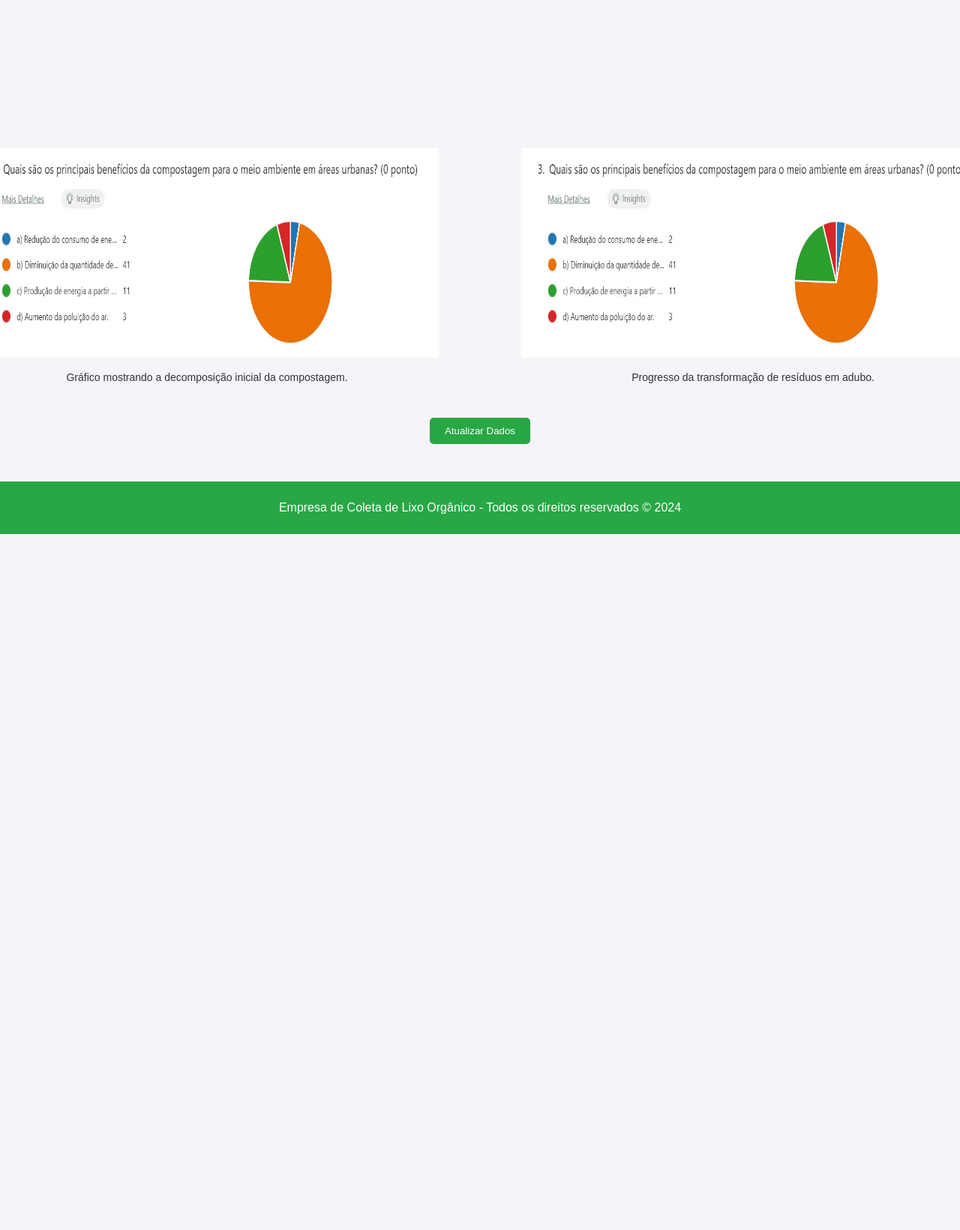
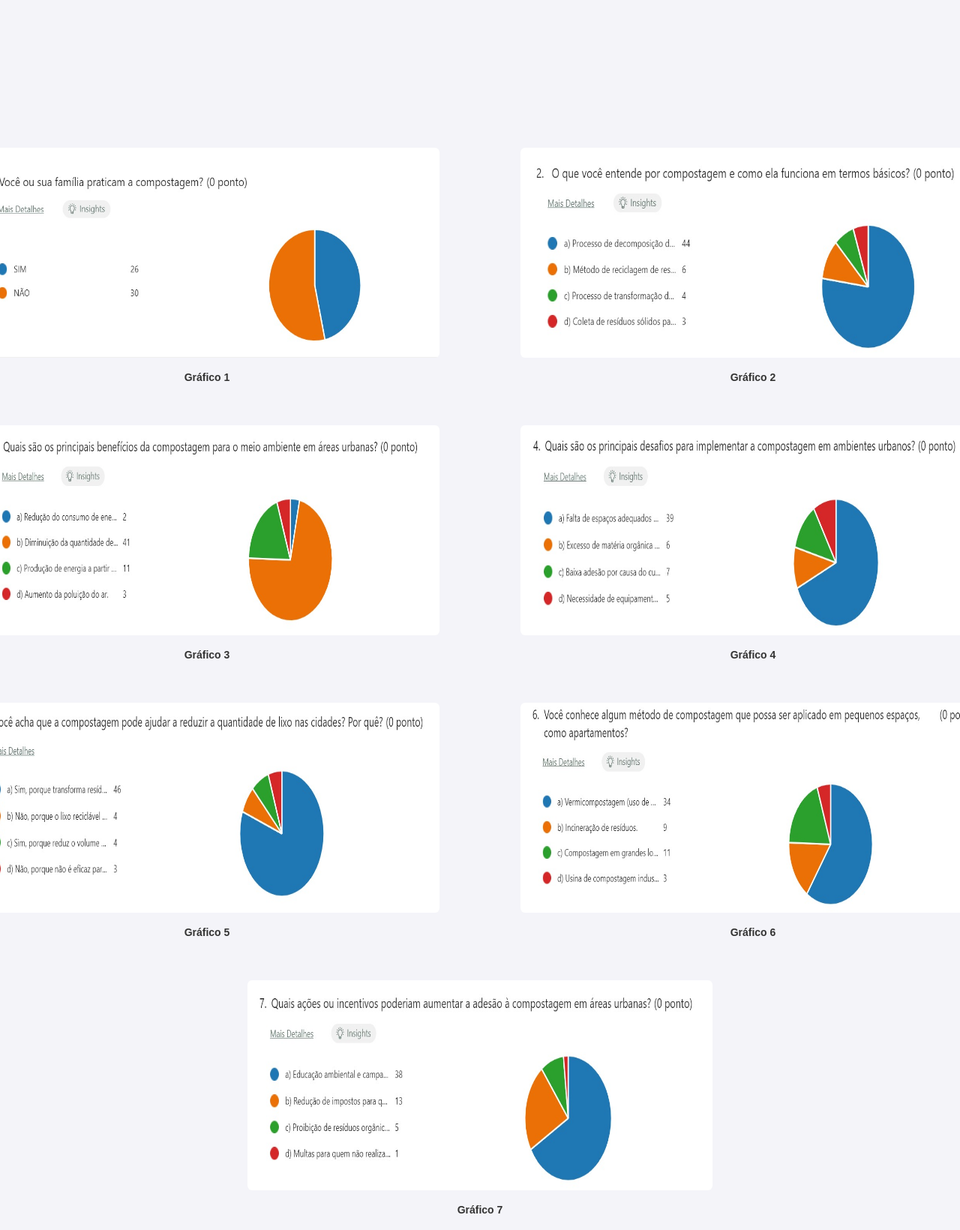
Before and after one commit to Teuzzx/Compostagem-1.0, a plain HTML site: page resultados.html in a window 1280 px wide. Shown: the part 617-2257 px from the top of the page at 75% size. Before the commit the page ends 1329 px from the top, so only its background shows below. Drawn offline with Linux system fonts and the light colour scheme.

Commit message:
Update resultados.html

```diff
--- a/resultados.html
+++ b/resultados.html
@@ -28,22 +28,57 @@
 
     <section id="graficos">
         <h2>Gráficos de Compostagem feitos na pesquisa de campo na<br> escola SESI Wilma Catão Araújo</h2>
+
         <div class="grafico">
             <canvas id="graficoProgresso"></canvas>
 
             <div class="imagens-container">
                 <figure>
-                    <img src="./img/beneficio compostagem.jpeg" alt="Compostagem 1" class="imagem-interativa">
-                    <figcaption>Gráfico mostrando a decomposição inicial da compostagem.</figcaption>
+                    <img src="./img/comp 1.jpeg" alt="Compostagem 1" class="imagem-interativa">
+                    <figcaption><strong>Gráfico 1</strong></figcaption>
                 </figure>
                 <figure>
-                    <img src="./img/beneficio compostagem.jpeg" alt="Compostagem 2" class="imagem-interativa">
-                    <figcaption>Progresso da transformação de resíduos em adubo.</figcaption>
+                    <img src="./img/comp 2.jpeg" alt="Compostagem 2" class="imagem-interativa">
+                    <figcaption><strong>Gráfico 2</strong></figcaption>
+                </figure>
+            </div>
+
+            <div class="imagens-container">
+                <figure>
+                    <img src="./img/comp 3.jpeg" alt="Compostagem 3" class="imagem-interativa">
+                    <figcaption><strong>Gráfico 3</strong></figcaption>
+                </figure>
+                <figure>
+                    <img src="./img/comp 4.jpeg" alt="Compostagem 4" class="imagem-interativa">
+                    <figcaption><strong>Gráfico 4</strong></figcaption>
+                </figure>
+            </div>
+
+            <div class="imagens-container">
+                <figure>
+                    <img src="./img/comp 5.jpeg" alt="Compostagem 5" class="imagem-interativa">
+                    <figcaption><strong>Gráfico 5</strong></figcaption>
+                </figure>
+                <figure>
+                    <img src="./img/comp 6.jpeg" alt="Compostagem 6" class="imagem-interativa">
+                    <figcaption><strong>Gráfico 6</strong></figcaption>
+                </figure>
+            </div>
+
+            <div class="imagens-container">
+                <figure>
+                    <img src="./img/comp 7.jpeg" alt="Compostagem 7" class="imagem-interativa">
+                    <figcaption><strong>Gráfico 7</strong></figcaption>
                 </figure>
             </div>
 
         </div>
-        <button onclick="atualizarGrafico()">Atualizar Dados</button>
+        <button onclick="location.reload()">Atualizar Dados</button>
+        <br><br><br><br><br><br><br><br><br><br><br>
+
+        <a href="index.html" class="btn-home">
+            &#x2190; Voltar para Home
+        </a>
     </section>
 
 
```
